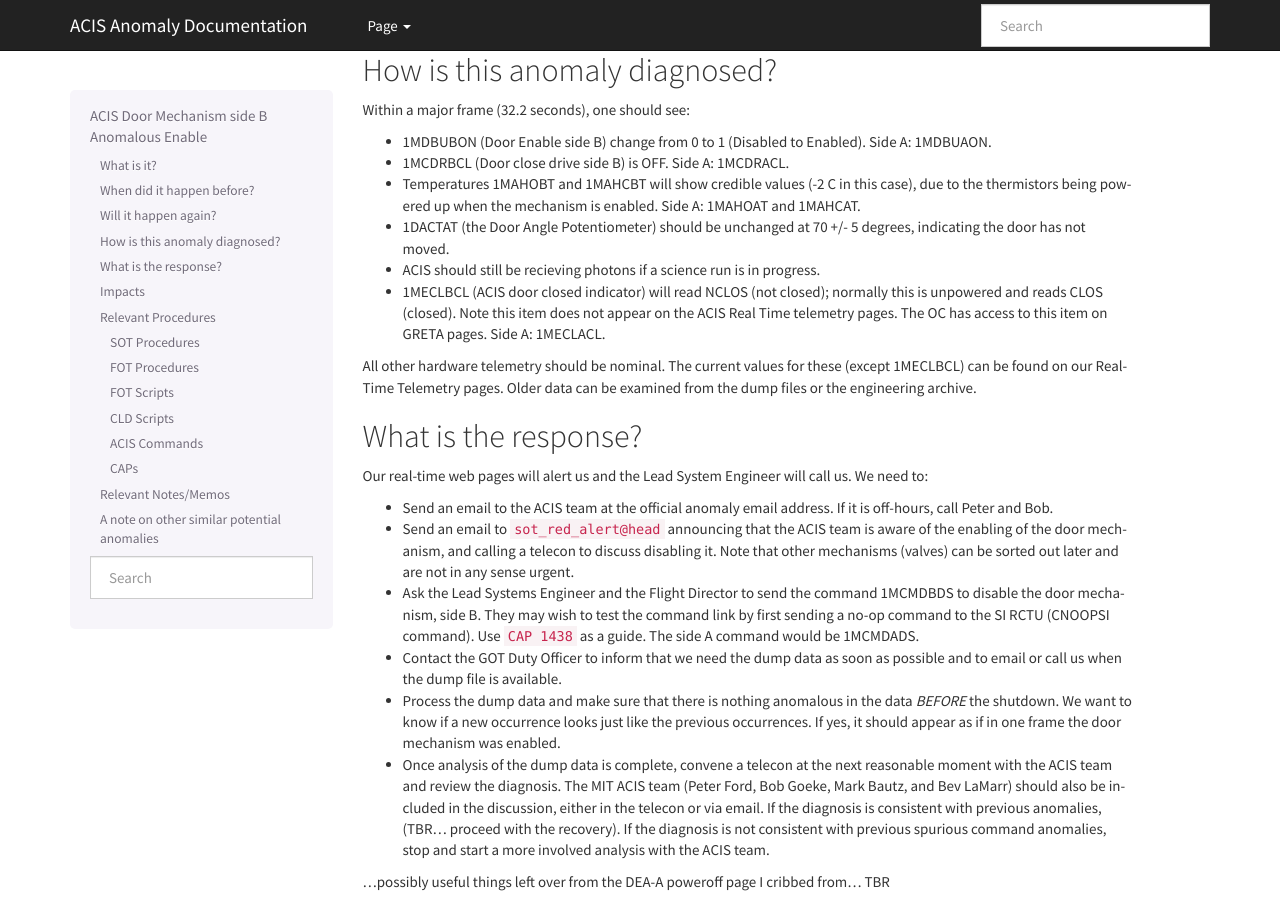
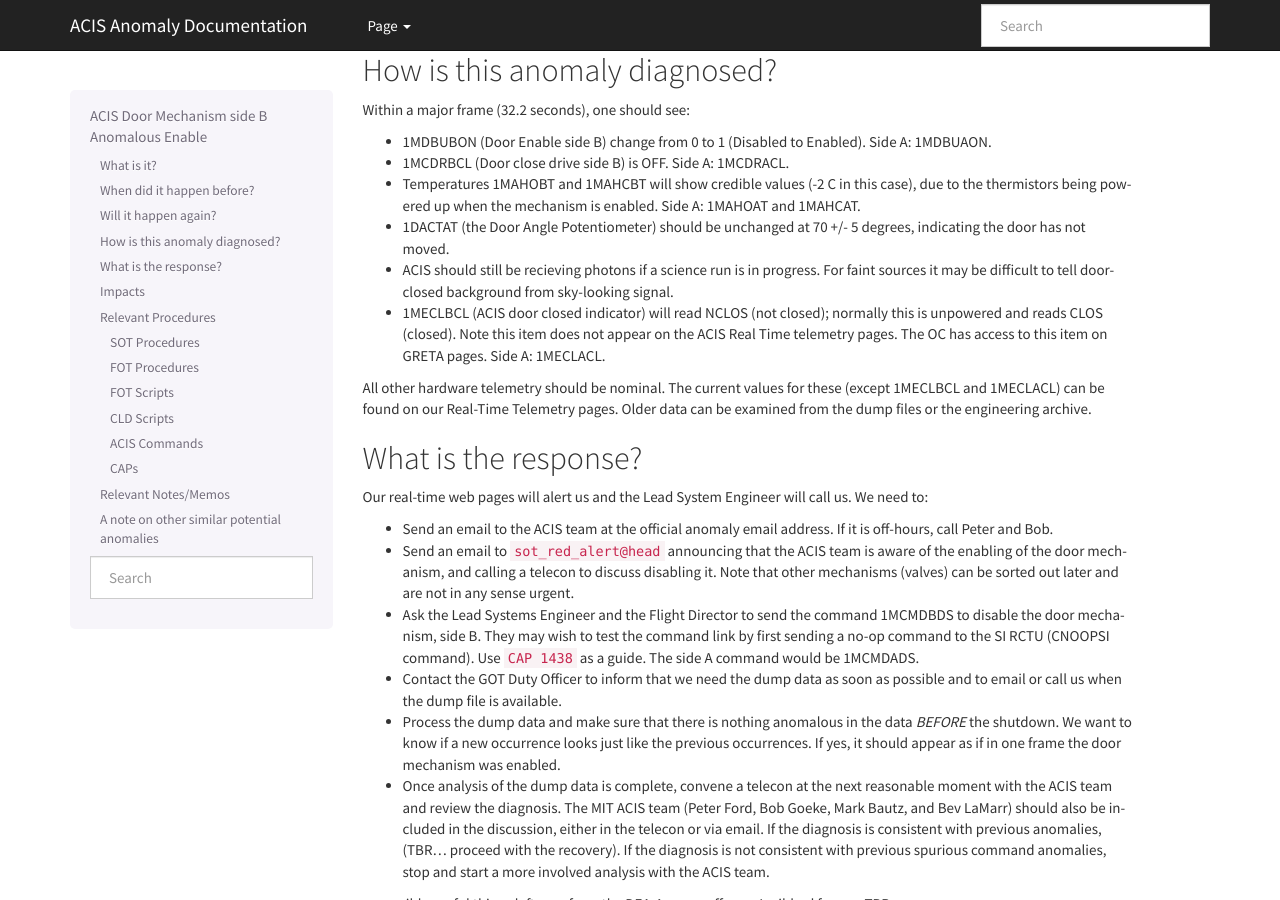
Before and after one commit to acisops/acis_anomaly_pages, a Sphinx documentation site: the page built from source/door_b_enb.rst, in a window 1280 px wide and 900 px high, scrolled down 463 px. Built offline with Sphinx 7.4.7, drawn with Linux system fonts in a browser that asks for light colours.

Commit message:
Addressing JAZ's comments

```diff
--- a/source/door_b_enb.rst
+++ b/source/door_b_enb.rst
@@ -1,4 +1,4 @@
-.. _dpaa-shutdown:
+.. _door-b-enb:
 
 ACIS Door Mechanism side B Anomalous Enable
 ===========================================
@@ -33,14 +33,16 @@ Within a major frame (32.2 seconds), one should see:
   to the thermistors being powered up when the mechanism is enabled. Side A: 1MAHOAT and 1MAHCAT.
 * 1DACTAT (the Door Angle Potentiometer) should be unchanged at 70 +/- 5 degrees,
   indicating the door has not moved.
-* ACIS should still be recieving photons if a science run is in progress.
+* ACIS should still be recieving photons if a science run is in progress. For faint sources
+  it may be difficult to tell door-closed background from sky-looking signal.
 * 1MECLBCL (ACIS door closed indicator) will read NCLOS (not closed); normally this
   is unpowered and reads CLOS (closed). Note this item does not appear on the ACIS
   Real Time telemetry pages. The OC has access to this item on GRETA pages. Side A: 1MECLACL.
 
-All other hardware telemetry should be nominal. The current values for these (except 1MECLBCL)
-can be found on our Real-Time Telemetry pages.  Older data can be examined from the dump files
-or the engineering archive.
+All other hardware telemetry should be nominal. The current values
+for these (except 1MECLBCL and 1MECLACL) can be found on our Real-Time
+Telemetry pages.  Older data can be examined from the dump files or the
+engineering archive.
 
 What is the response?
 ---------------------
```
